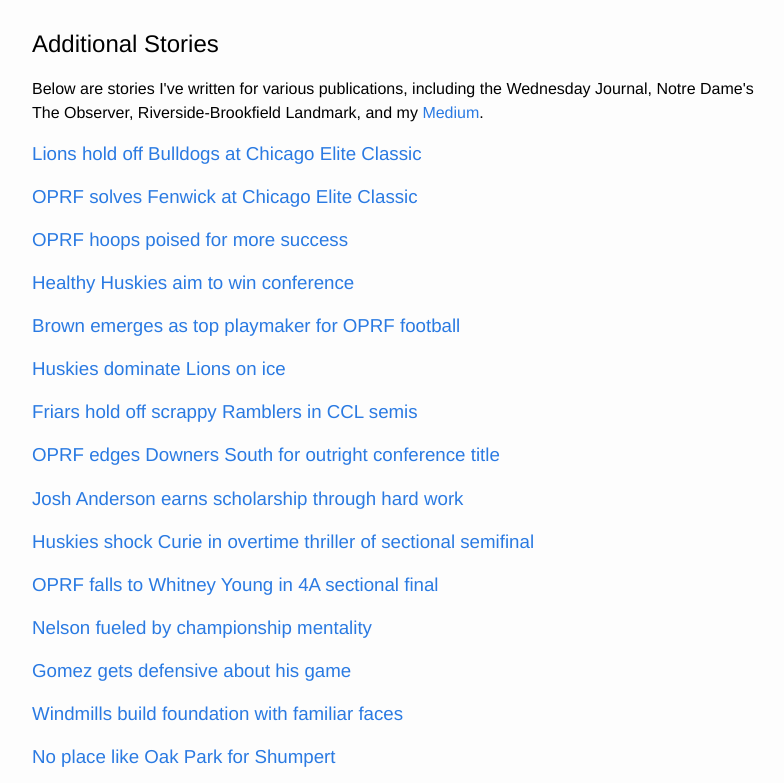
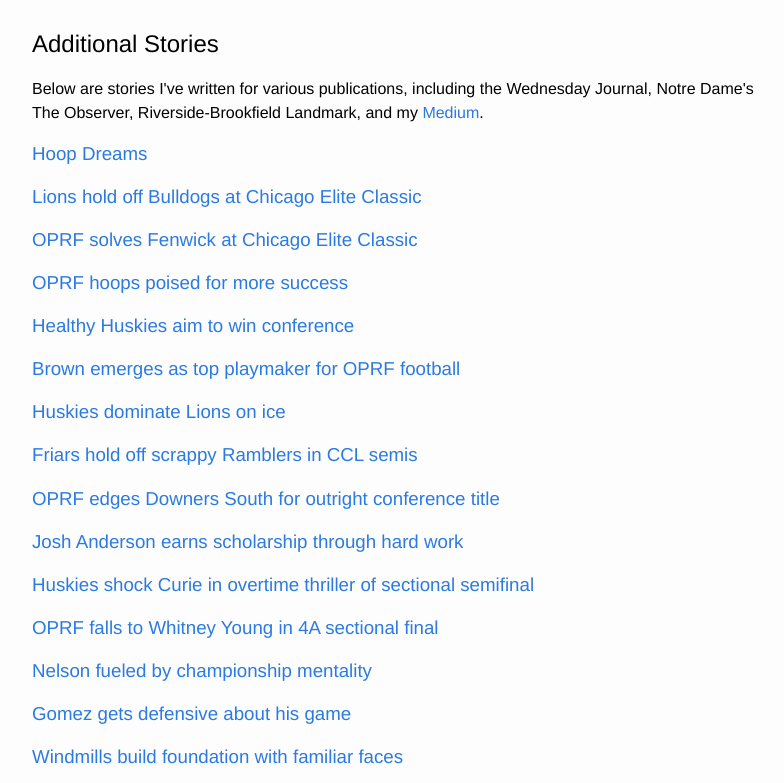
Before and after one commit to ahlbet/patrickskrine-2, a Jekyll site: the page built from additional.md, in a window 1280 px wide and 900 px high, scrolled down 344 px, cut to the strip 117-900 px from the top of the window. Shown: the whole strip, without its empty margins (238-1022 px from the left). Built offline with Jekyll 4.4.1, drawn with Linux system fonts in a browser that asks for light colours.

Commit message:
add additional story link

```diff
--- a/_layouts/additional.html
+++ b/_layouts/additional.html
@@ -10,6 +10,10 @@ layout: default
   <div class="additional-content">
     <ul class="additional-stories-list">
       <p>Below are stories I've written for various publications, including the Wednesday Journal, Notre Dame's The Observer, Riverside-Brookfield Landmark, and my <a rel="noopener noreferrer" target="_blank" href="https://medium.com/@patrickskrine">Medium</a>.</p>
+
+      <li class="additional-stories-item">
+        <a rel="noopener noreferrer" target="_blank" href="http://mobile.oakpark.com/News/Articles/12-9-2017/Hoop-Dreams/"><h3>Hoop Dreams</h3></a>
+      </li>
 
       <li class="additional-stories-item">
         <a rel="noopener noreferrer" target="_blank" href="http://mobile.rblandmark.com/News/Articles/12-5-2017/Lions-hold-off-Bulldogs-at-Chicago-Elite-Classic/"><h3>Lions hold off Bulldogs at Chicago Elite Classic</h3></a>
```
